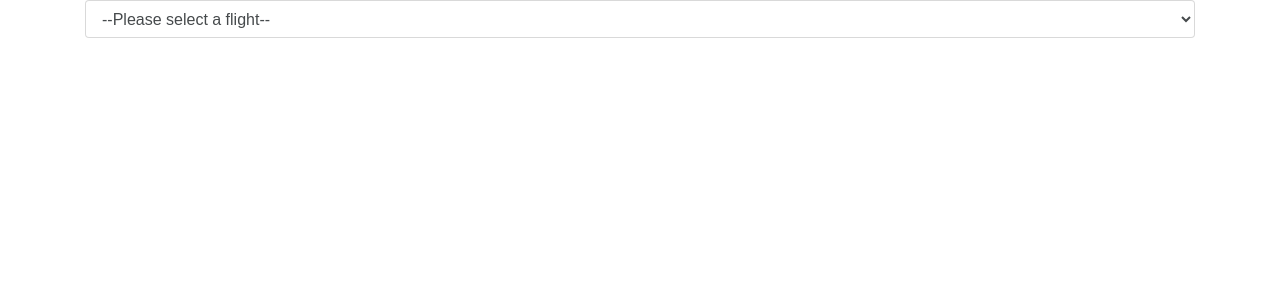
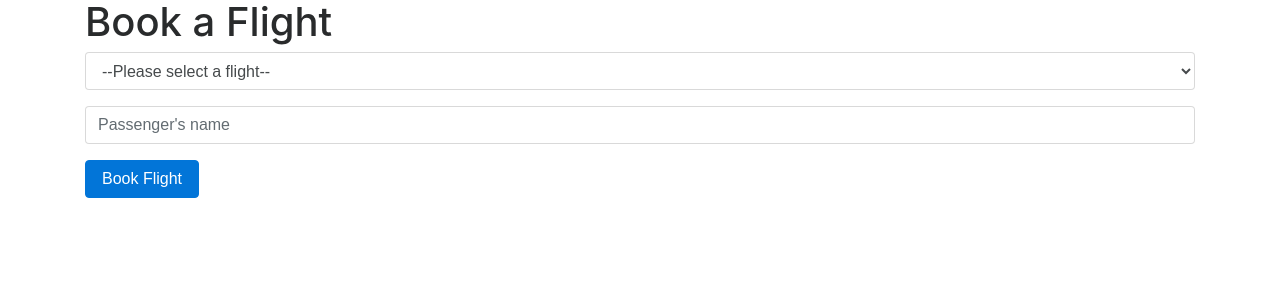
Before and after one commit to timliuGH/airline_database, a Flask app: template templates/index.html in a window 1280 px wide. Shown: the top 300 px of the page. Run offline with Flask 2, Linux system fonts and the light colour scheme; the template is opened without the code that fills it, so the values that code supplies are empty; some libraries are stand-ins or nearby versions.

Commit message:
Add input for passenger's name and button to submit form

```diff
--- a/templates/index.html
+++ b/templates/index.html
@@ -3,6 +3,7 @@
 {% block title %}Flights{% endblock %}
 
 {% block body %}
+    <h1>Book a Flight</h1>
     <form>
         <div class="form-group">
             <select class="form-control" name="flight_id">
@@ -12,5 +13,13 @@
                 {% endfor %}
             </select>
         </div>
+
+        <div class="form-group">
+            <input class="form-control" name="passenger_name" placeholder="Passenger's name">
+        </div>
+
+        <div class="form-group">
+            <button class="btn btn-primary">Book Flight</button>
+        </div>
     </form>
 {% endblock %}
```
